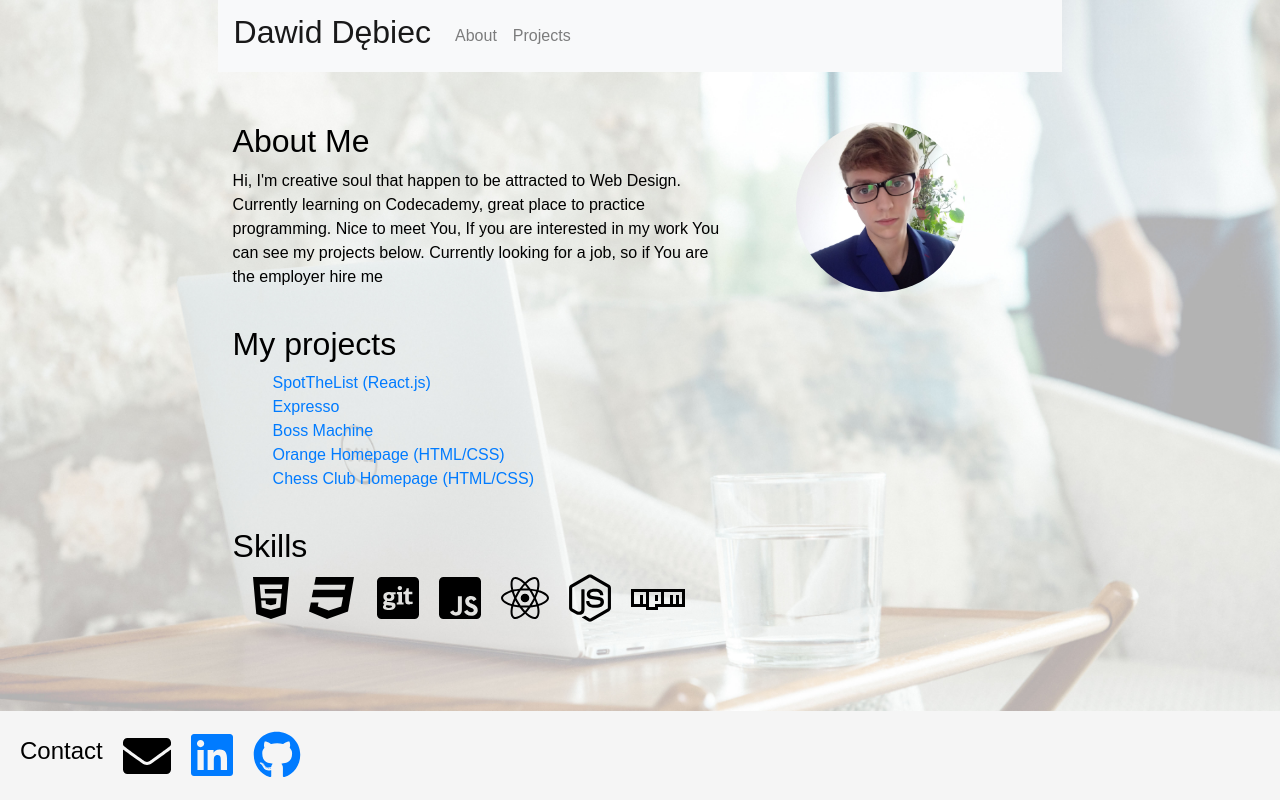
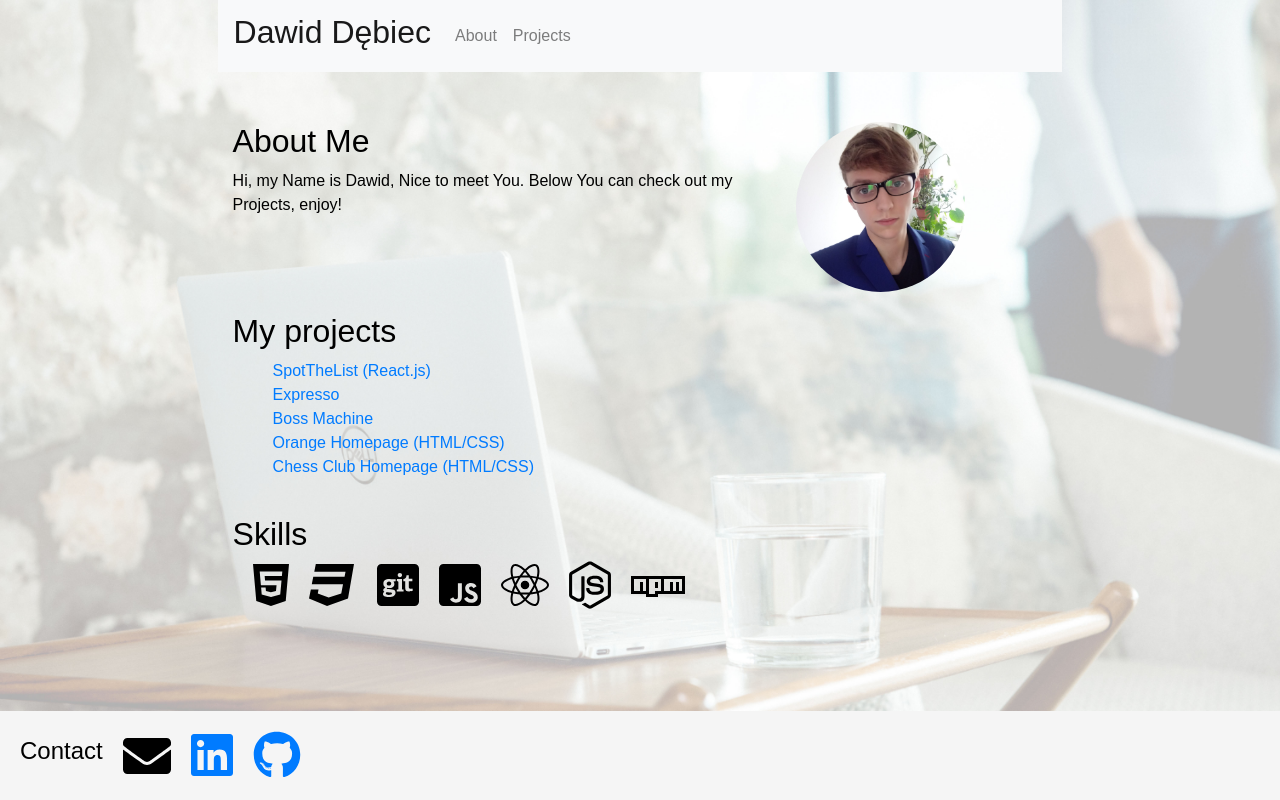
Before and after one commit to Dawidx3p/Portfolio1, a React (Create React App) app: page / in a window 1280 px wide. Built offline with nearby package versions, Linux system fonts and the light colour scheme.

Commit message:
Change about me

```diff
--- a/src/components/AboutMe/AboutMe.js
+++ b/src/components/AboutMe/AboutMe.js
@@ -8,8 +8,7 @@ export default function AboutMe(){
             <Col xs={12} md={8}>
                 <h2>About Me</h2>
                 <p>
-                Hi, I'm creative soul that happen to be attracted to Web Design. Currently learning on Codecademy, great place to practice programming.
-                Nice to meet You, If you are interested in my work You can see my projects below. Currently looking for a job, so if You are the employer hire me
+                Hi, my Name is Dawid, Nice to meet You. Below You can check out my Projects, enjoy!
                 </p>
             </Col>
             <Col xs={12} md={4}>
```
